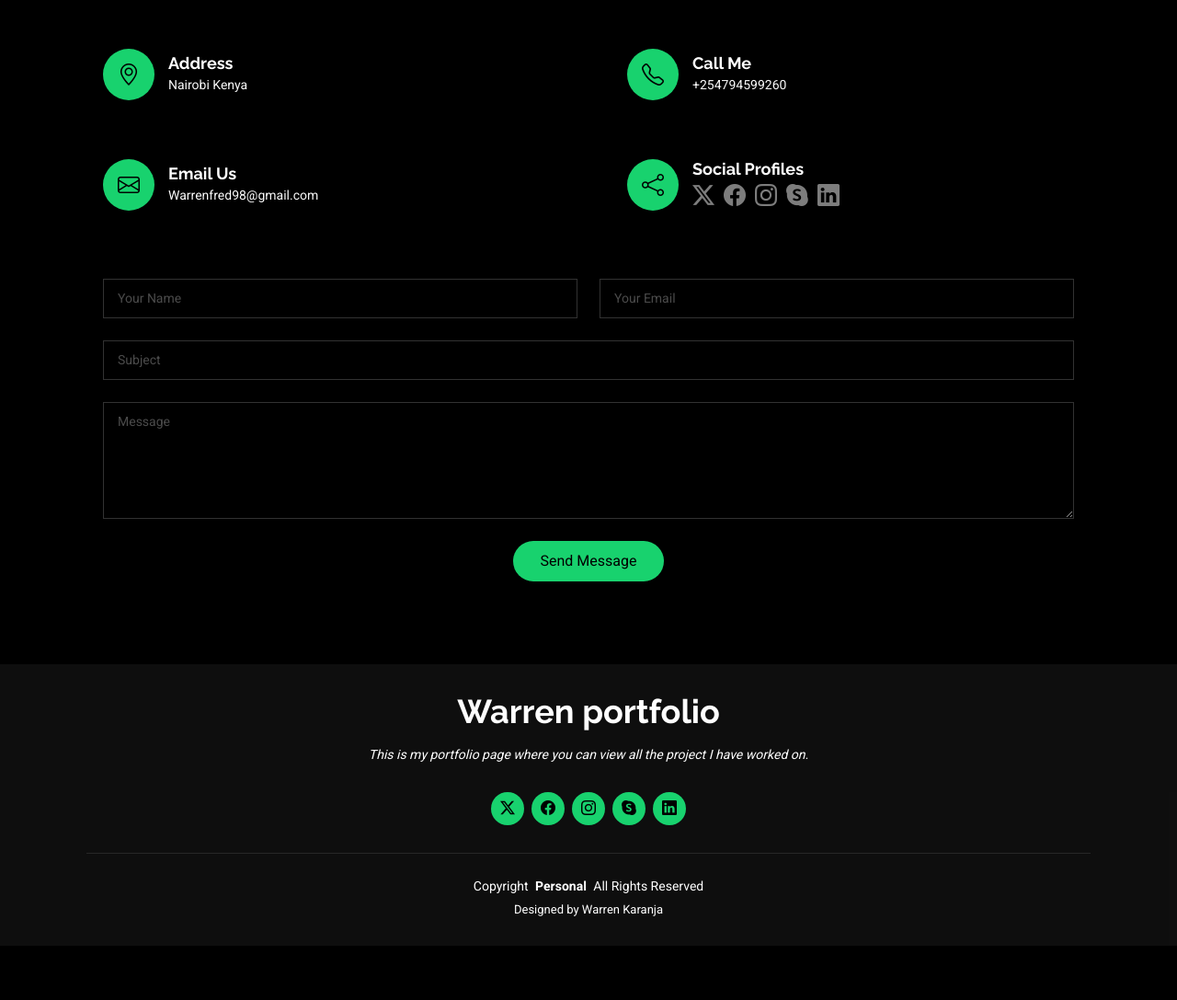
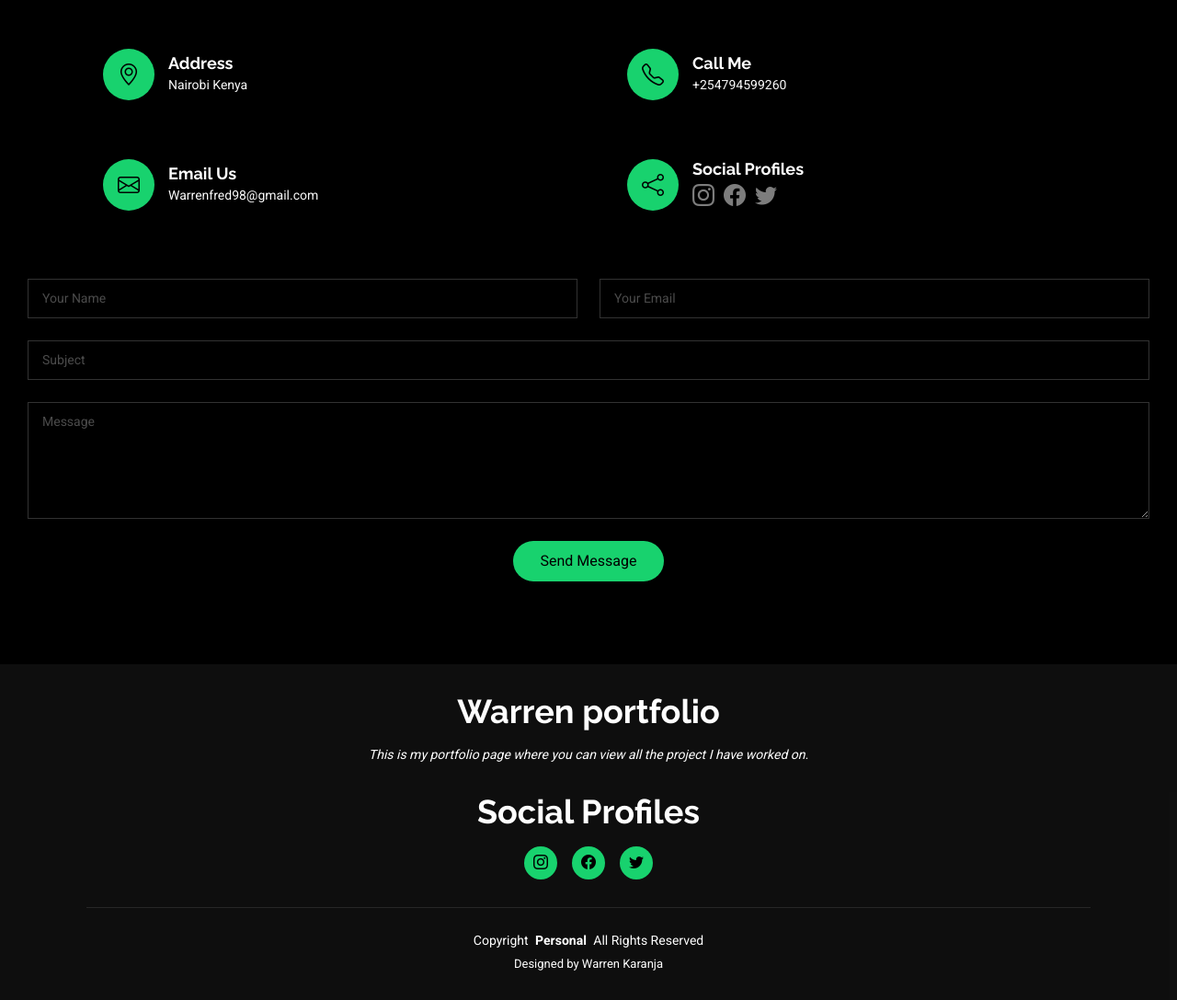
Before and after one commit to Warren-Agesa/Portfolio, a Django app: page /contact/ in a window 1280 px wide. Shown: the part 410-1497 px from the top of the page at 92% size. Before the commit the page ends 1438 px from the top, so only its background shows below. Run offline with Django 5.2, Linux system fonts and the light colour scheme; data comes from the database, SQL or seed files in the repository; both versions use the stored data as it was after the commit; some libraries are stand-ins or nearby versions.

Commit message:
Add SocialProfile model, context processor, and update footer with social links

```diff
--- /dev/null
+++ b/main/context_processors.py
@@ -0,0 +1,5 @@
+from .models import SocialProfile
+
+def social_profiles(request):
+    profiles = SocialProfile.objects.all()
+    return {'social_profiles': profiles}
--- a/main/models.py
+++ b/main/models.py
@@ -87,3 +87,12 @@
 
 class PortfolioImage(models.Model):
     image = models.ImageField(upload_to='portfolio/')
+
+
+class SocialProfile(models.Model):
+    name = models.CharField(max_length=50)
+    url = models.URLField()
+    icon_class = models.CharField(max_length=100)  # like 'bi bi-twitter-x'
+
+    def __str__(self):
+        return self.name
--- a/main/templates/base.html
+++ b/main/templates/base.html
@@ -54,13 +54,18 @@
     <div class="container">
       <h3 class="sitename">Warren portfolio</h3>
       <p>This is my portfolio page where you can view all the project I have worked on.</p>
-      <div class="social-links d-flex justify-content-center">
-        <a href=""><i class="bi bi-twitter-x"></i></a>
-        <a href=""><i class="bi bi-facebook"></i></a>
-        <a href=""><i class="bi bi-instagram"></i></a>
-        <a href=""><i class="bi bi-skype"></i></a>
-        <a href=""><i class="bi bi-linkedin"></i></a>
-      </div>
+      <div class="row">
+        <div class="col-12">
+            <h3 class="text-center mb-3">Social Profiles</h3>
+            <div class="social-links d-flex justify-content-center">
+                {% for profile in social_profiles %}
+                    <a href="{{ profile.url }}" target="_blank" class="mx-2">
+                        <i class="{{ profile.icon_class }}"></i>
+                    </a>
+                {% endfor %}
+            </div>
+        </div>
+    </div>
       <div class="container">
         <div class="copyright">
           <span>Copyright</span> <strong class="px-1 sitename">Personal</strong> <span>All Rights Reserved</span>
--- a/main/templates/contact.html
+++ b/main/templates/contact.html
@@ -76,11 +76,12 @@
                   <div>
                       <h3>Social Profiles</h3>
                       <div class="social-links">
-                            <a href="#"><i class="bi bi-twitter-x"></i></a>
-                            <a href="#"><i class="bi bi-facebook"></i></a>
-                            <a href="#"><i class="bi bi-instagram"></i></a>
-                            <a href="#"><i class="bi bi-skype"></i></a>
-                            <a href="#"><i class="bi bi-linkedin"></i></a>
+                          {% for profile in social_profiles %}
+                              <a href="{{ profile.url }}" target="_blank">
+                                  <i class="{{ profile.icon_class }}"></i>
+                              </a>
+                          {% endfor %}
+                      </div>
                   </div>
               </div>
           </div>
--- a/main/views.py
+++ b/main/views.py
@@ -1,5 +1,5 @@
 from django.shortcuts import render, redirect, get_object_or_404
-from .models import Profile, Stat, Skill, Testimonial, Resume, Service, ContactMessage, PortfolioItem
+from .models import Profile, Stat, Skill, Testimonial, Resume, Service, ContactMessage, PortfolioItem, SocialProfile
 from .forms import ContactForm
 from django.contrib import messages
 
@@ -47,6 +47,7 @@
     return render(request, 'portfolio-details.html', {'item': item})
 
 def contact(request):
+    social_profiles = SocialProfile.objects.all()
     form = ContactForm(request.POST or None)
     if request.method == "POST" and form.is_valid():
         ContactMessage.objects.create(
@@ -58,4 +59,4 @@
         messages.success(request, "Your message has been sent successfully!")
         return redirect("home")
 
-    return render(request, "contact.html", {"form": form})
+    return render(request, "contact.html", {"form": form, 'social_profiles': social_profiles})
--- a/portfolio/settings.py
+++ b/portfolio/settings.py
@@ -65,6 +65,7 @@
                 'django.template.context_processors.request',
                 'django.contrib.auth.context_processors.auth',
                 'django.contrib.messages.context_processors.messages',
+                'main.context_processors.social_profiles',
             ],
         },
     },
```
Also changed, not shown: main/admin.py (+6 -1 lines), db.sqlite3, main/migrations/0009_socialprofile.py (added). Lines whose indentation alone changed are shown as unchanged.
